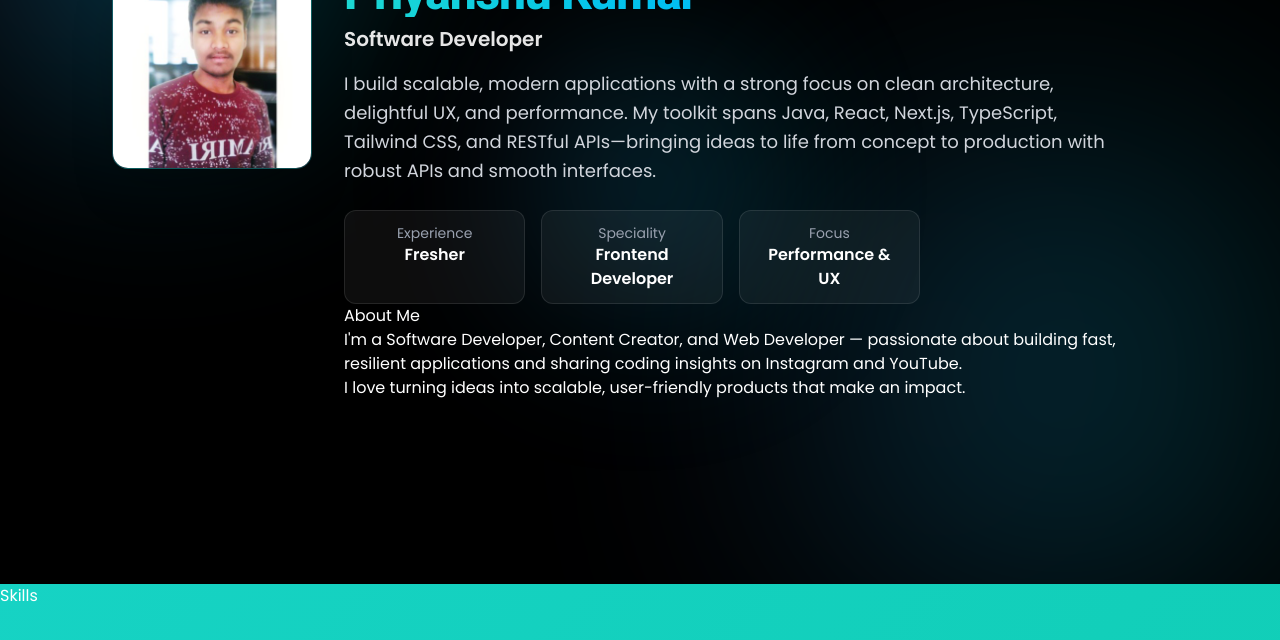
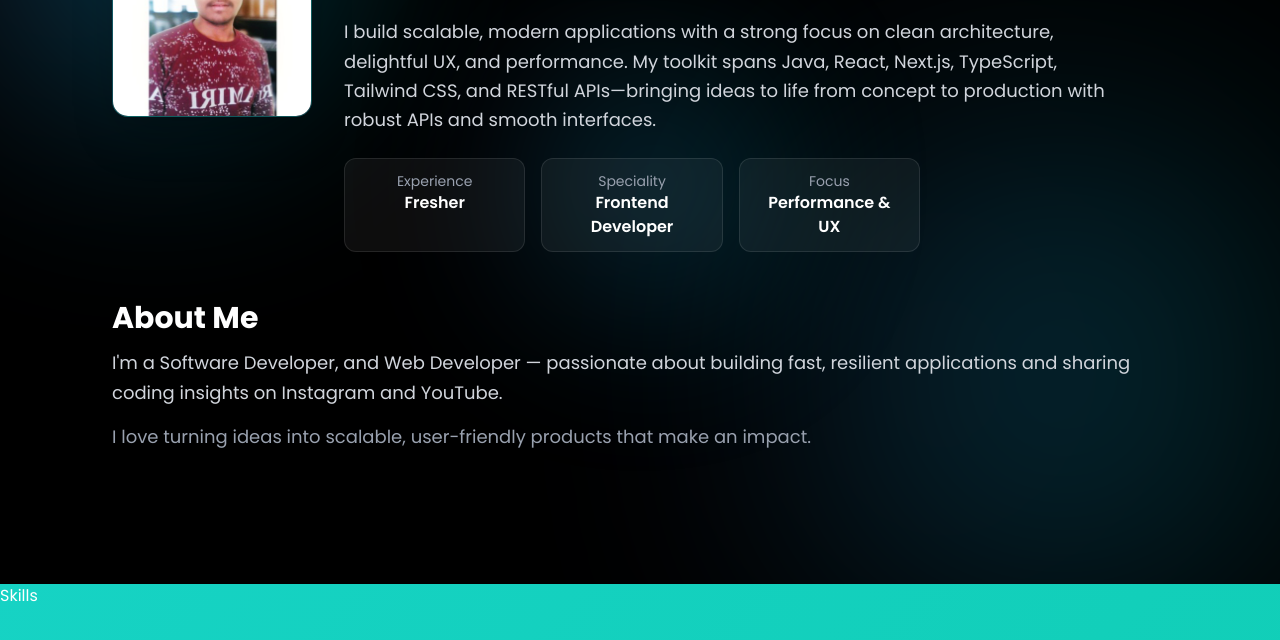
Before and after one commit to priyanshukumargupta01/Portfolio, a React (Vite) app: page / in a window 1280 px wide. Shown: the part 1016-1656 px from the top of the page. Built offline with nearby package versions, Linux system fonts and the light colour scheme.

Commit message:
About Section Done

```diff
--- a/src/sections/About.jsx
+++ b/src/sections/About.jsx
@@ -74,22 +74,22 @@ export default function About() {
                 </motion.div>
               ))}
             </div>
-            <motion.div className="text-center md:text-left">
-              <h3>About Me</h3>
+          </div>
+        </motion.div>
+        <motion.div className="text-center md:text-left">
+              <h3  className="text-2xl sm:text-3xl font-bold text-white mb-3">About Me</h3>
 
-              <p>
-                I'm a Software Developer, Content Creator, and Web Developer —
+              <p className="text-gray-300 leading-relaxed text-base sm:text-lg">
+                I'm a Software Developer, and Web Developer —
                 passionate about building fast, resilient applications and
                 sharing coding insights on Instagram and YouTube.
               </p>
 
-              <p>
+              <p className="mt-4 text-gray-400 text-base sm:text-lg">
                 I love turning ideas into scalable, user-friendly products that
                 make an impact.
               </p>
             </motion.div>
-          </div>
-        </motion.div>
       </div>
     </section>
   );
```
